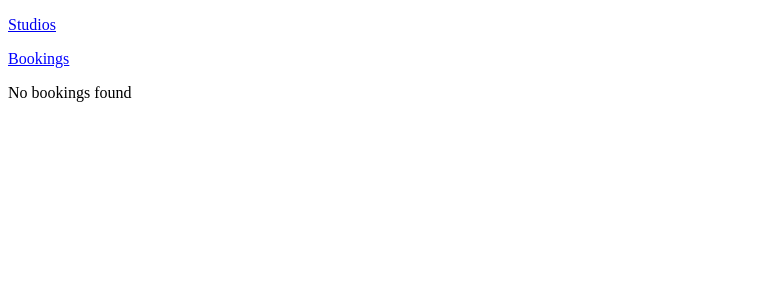
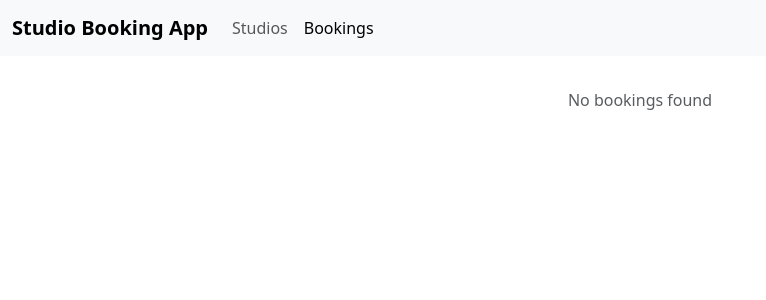
Before and after one commit to SanjidHaque/angular-studio-booking, an Angular app: page /bookings in a window 1280 px wide. Shown: the top 300 px of the page, without its empty margins (0-766 px from the left). Built offline with nearby package versions, Linux system fonts and the light colour scheme.

Commit message:
Add bootstrap for loo and feel, update studios list

```diff
--- a/angular.json
+++ b/angular.json
@@ -39,9 +39,10 @@
             ],
             "styles": [
               "@angular/material/prebuilt-themes/azure-blue.css",
+              "node_modules/bootstrap/dist/css/bootstrap.min.css",
               "src/styles.css"
             ],
-            "scripts": []
+            "scripts": ["node_modules/bootstrap/dist/js/bootstrap.bundle.min.js"]
           },
           "configurations": {
             "production": {
--- a/package.json
+++ b/package.json
@@ -20,6 +20,7 @@
     "@angular/platform-browser": "^19.1.0",
     "@angular/platform-browser-dynamic": "^19.1.0",
     "@angular/router": "^19.1.0",
+    "bootstrap": "^5.3.3",
     "rxjs": "~7.8.0",
     "tslib": "^2.3.0",
     "zone.js": "~0.15.0"
--- a/src/app/app.component.html
+++ b/src/app/app.component.html
@@ -1,8 +1,34 @@
 
-  <div>
-    <p ><a routerLink="/studios" routerLinkActive="active">Studios</a></p>
-    <p ><a routerLink="/bookings" routerLinkActive="active">Bookings</a></p>
 
+<!--<nav class="navbar navbar-light bg-light fixed-top border-bottom shadow-sm">-->
+<!--  <div class="container-fluid">-->
+<!--    <a class="navbar-brand fw-bold" routerLink="/">MyApp</a>-->
+
+<!--    <div class="d-flex">-->
+<!--      <a class="nav-link mx-3" routerLink="/studios" routerLinkActive="active">Studios</a>-->
+<!--      <a class="nav-link" routerLink="/bookings" routerLinkActive="active">Bookings</a>-->
+<!--    </div>-->
+<!--  </div>-->
+<!--</nav>-->
+
+<nav class="navbar navbar-expand-lg bg-body-tertiary">
+  <div class="container-fluid">
+    <a class="navbar-brand fw-bold"  routerLink="/stuidios">Studio Booking App</a>
+    <button class="navbar-toggler" type="button" data-bs-toggle="collapse" data-bs-target="#navbarNav" aria-controls="navbarNav" aria-expanded="false" aria-label="Toggle navigation">
+      <span class="navbar-toggler-icon"></span>
+    </button>
+    <div class="collapse navbar-collapse" id="navbarNav">
+      <ul class="navbar-nav">
+        <li class="nav-item">
+          <a class="nav-link" routerLink="/studios" routerLinkActive="active">Studios</a>
+        </li>
+        <li class="nav-item">
+          <a class="nav-link" routerLink="/bookings" routerLinkActive="active">Bookings</a>
+        </li>
+      </ul>
+    </div>
   </div>
-
-<router-outlet></router-outlet>
+</nav>
+<div class="container-fluid px-5 mt-3">
+  <router-outlet></router-outlet>
+</div>
--- a/src/app/booking-list/booking-list.component.html
+++ b/src/app/booking-list/booking-list.component.html
@@ -1,6 +1,11 @@
+<div class="row">
+  <div class="col-12">
+
     @if (bookings.length > 0) {
-  <table class="">
-    <thead>
+      <div class="table-responsive">
+        <table class="table-light table-bordered table-hover w-100">
+          <thead class="text-center">
+          <tr>
             <th>Name</th>
             <th>Email</th>
             <th>Studio</th>
@@ -8,21 +13,25 @@
             <th>Location</th>
             <th>Date</th>
             <th>Time</th>
+          </tr>
           </thead>
           <tbody>
             @for (booking of bookings; track booking.Id) {
-        <tr>
+              <tr class="text-center">
                 <td>{{ booking?.name }}</td>
                 <td>{{ booking?.email }}</td>
                 <td>{{ booking?.studioName }}</td>
                 <td>{{ booking?.type }}</td>
-          <td> {{ booking?.location }}</td>
+                <td>{{ booking?.location }}</td>
                 <td>{{ booking?.date | date:'dd-MM-yyyy' }}</td>
                 <td>{{ booking?.startTime | date:'hh:mm a' }} to {{ booking?.endTime | date:'hh:mm a' }}</td>
               </tr>
             }
           </tbody>
         </table>
+      </div>
     } @else {
-  <p>No bookings found</p>
+      <p class="text-center text-muted mt-3">No bookings found</p>
     }
+  </div>
+</div>
--- a/src/app/studios/booking-dialog/booking-dialog.component.html
+++ b/src/app/studios/booking-dialog/booking-dialog.component.html
@@ -5,7 +5,6 @@
       <mat-error>The selected time slot is not available. Please choose another time.</mat-error>
     }
 
-    <mat-error></mat-error>
     <mat-form-field appearance="outline" >
       <mat-label>Name</mat-label>
       <input matInput formControlName="name">
--- a/src/app/studios/studios.component.html
+++ b/src/app/studios/studios.component.html
@@ -1,17 +1,26 @@
-<div>
+<div class="row">
+  <div class="col">
 
-  <input type="text" [formControl]="searchInput">
-  <select (change)="searchByRadius($event.target)" [disabled]="isLocationDenied" >
+    <p class="display-6">Studios</p>
+
+    <div class="d-flex align-items-center gap-2">
+      <input type="text" class="form-control w-50" placeholder="Search by City/Area" [formControl]="searchInput">
+
+      <select class="form-select w-auto" (change)="searchByRadius($event.target)" [disabled]="isLocationDenied">
         <option value="6000">Search by radius</option>
         <option value="5">5 KM</option>
         <option value="10">10 KM</option>
         <option value="20">20 KM</option>
       </select>
+    </div>
 
-  <p>Total: {{ studios.length }}</p>
+
+
+    <p class="py-3">Total: {{ studios.length }}</p>
     @if (studios.length > 0) {
-    <table class="">
-      <thead>
+      <div class="table-responsive">
+        <table class="table table-bordered table-hover w-100">
+          <thead class="text-center">
             <th>Name</th>
             <th>Type</th>
             <th>Location</th>
@@ -29,13 +38,15 @@
                 <td>{{ studio?.Amenities  }}</td>
                 <td>{{ studio?.PricePerHour }} {{studio?.Currency }}</td>
                 <td>{{ studio?.Rating }} star</td>
-            <td><button (click)="bookStudio(studio)">Book</button></td>
+                <td><button class="btn btn-sm btn-primary" (click)="bookStudio(studio)">Book</button></td>
               </tr>
             }
           </tbody>
         </table>
+      </div>
+
     } @else {
-    <p>No results found</p>
+      <p class="text-center text-muted mt-3">No results found</p>
     }
-
   </div>
+</div>
```
Also changed, not shown: 1 other file (tests, documents, lock files or other folders). Lines whose indentation alone changed are shown as unchanged.
